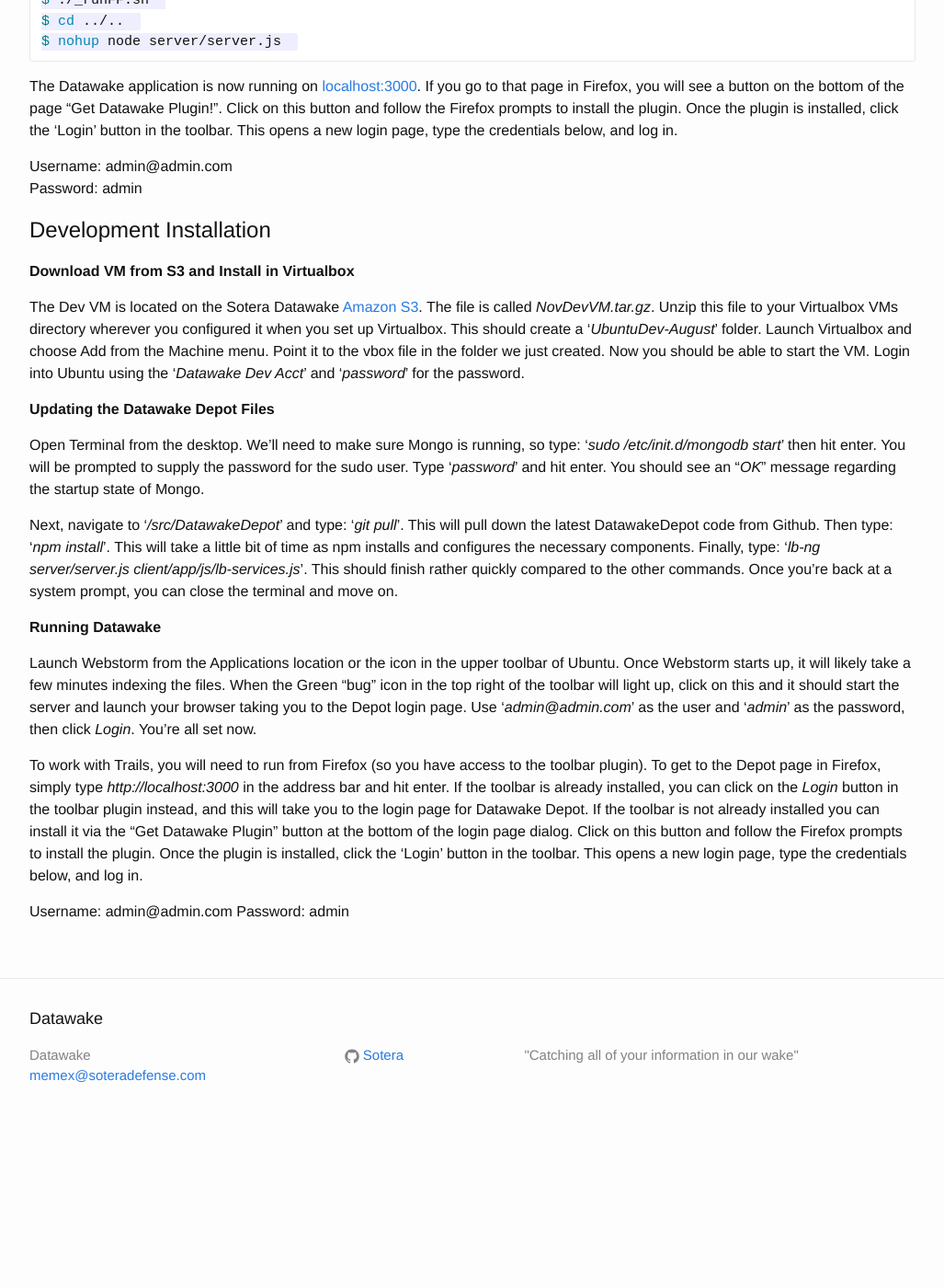
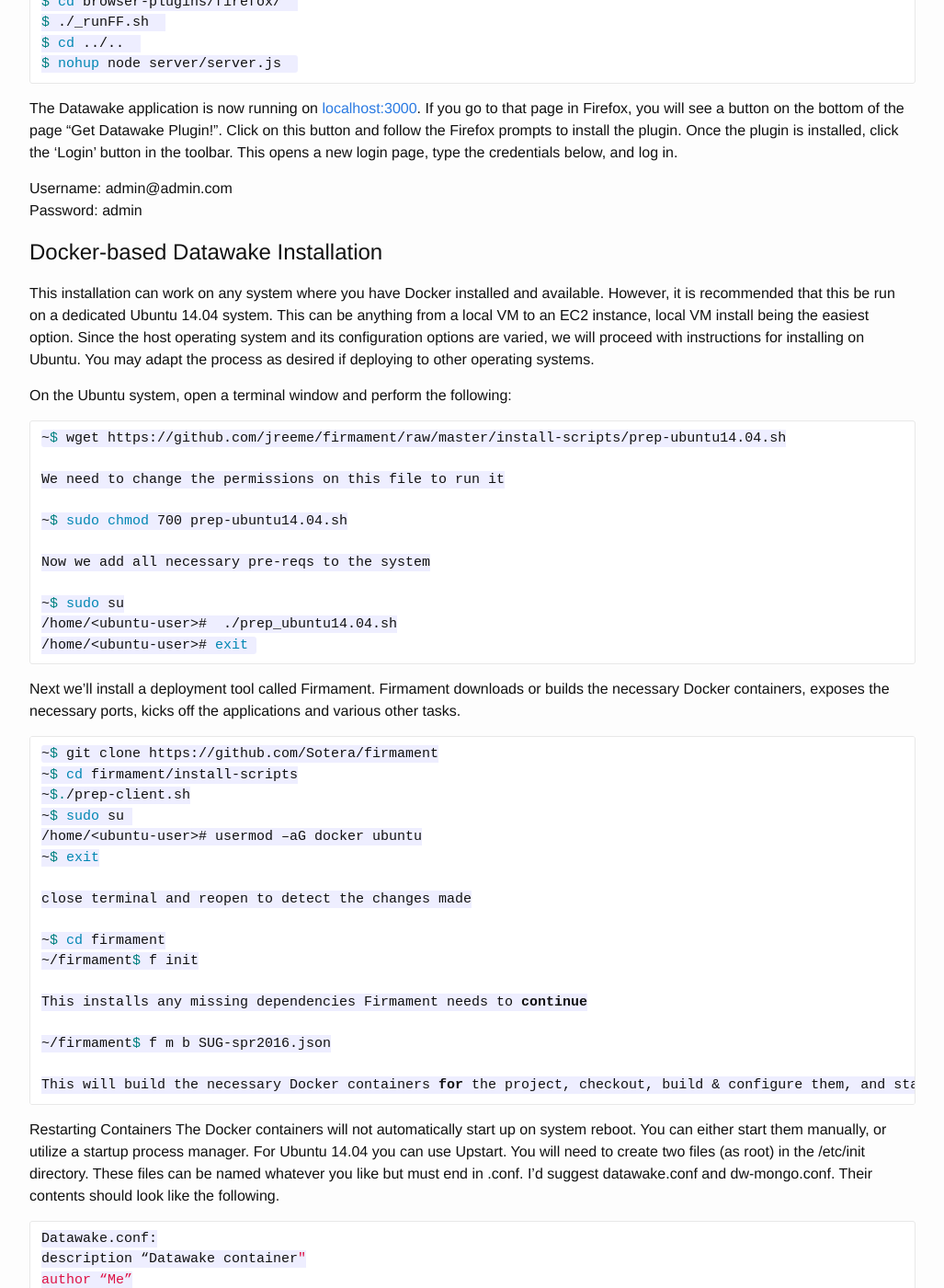
Before and after one commit to Sotera/Datawake, a Jekyll site: the page built from quickstart.md, in a window 1280 px wide and 1400 px high, scrolled down 870 px. Shown: the whole window at 92% size, without its empty margins (126-1153 px from the left). Built offline with Jekyll 4.4.1, drawn with Linux system fonts in a browser that asks for light colours; Markdown is read by kramdown in place of the engine named in the settings; before the commit the page ends 2111 px from its top, so only the background shows below that; some of the changed text lies outside the part shown.

Commit message:
Added docker-based section

````diff
--- a/quickstart.md
+++ b/quickstart.md
@@ -7,6 +7,7 @@
 # Table of Contents
 - [Introduction](#introduction)
 - [Local Installation](#installation)
+- [Docker-based Installation](#docker)
 - [Development Installation](#devinstallation)
 
 # Introduction <a id="introduction"></a>
@@ -42,6 +43,75 @@
 Username: admin@admin.com
 Password: admin
 
+# Docker-based Datawake Installation <a id="docker"></a>
+This installation can work on any system where you have Docker installed and available.  However, it is recommended that this be run on a dedicated Ubuntu 14.04 system.  This can be anything from a local VM to an EC2 instance, local VM install being the easiest option.  Since the host operating system and its configuration options are varied, we will proceed with instructions for installing on Ubuntu.  You may adapt the process as desired if deploying to other operating systems.
+
+On the Ubuntu system, open a terminal window and perform the following:
+```bash
+~$ wget https://github.com/jreeme/firmament/raw/master/install-scripts/prep-ubuntu14.04.sh
+
+We need to change the permissions on this file to run it
+
+~$ sudo chmod 700 prep-ubuntu14.04.sh
+
+Now we add all necessary pre-reqs to the system
+
+~$ sudo su
+/home/<ubuntu-user>#  ./prep_ubuntu14.04.sh
+/home/<ubuntu-user># exit
+```
+
+Next we’ll install a deployment tool called Firmament.  Firmament downloads or builds the necessary Docker containers, exposes the necessary ports, kicks off the applications and various other tasks.
+```bash
+~$ git clone https://github.com/Sotera/firmament
+~$ cd firmament/install-scripts
+~$./prep-client.sh
+~$ sudo su
+/home/<ubuntu-user># usermod –aG docker ubuntu
+~$ exit
+
+close terminal and reopen to detect the changes made
+
+~$ cd firmament
+~/firmament$ f init
+
+This installs any missing dependencies Firmament needs to continue
+
+~/firmament$ f m b SUG-spr2016.json
+
+This will build the necessary Docker containers for the project, checkout, build & configure them, and start them up.  If for some reason the build process reports something went wrong…simply rerun the last step.  When complete, running ‘docker ps –a’ should show two containers running.
+```
+
+Restarting Containers
+The Docker containers will not automatically start up on system reboot.  You can either start them manually, or utilize a startup process manager.  For Ubuntu 14.04 you can use Upstart.  You will need to create two files (as root) in the /etc/init directory.  These files can be named whatever you like but must end in .conf.  I’d suggest datawake.conf and dw-mongo.conf.  Their contents should look like the following.
+```bash
+Datawake.conf:
+description “Datawake container"
+author “Me”
+start on filesystem and started docker
+stop on runlevel [!2345]
+respawn
+script
+  /usr/bin/docker start -a datawake-depot
+end script
+
+dw-mongo.conf:
+description “DW Mongo container"
+author “Me”
+start on filesystem and started docker
+stop on runlevel [!2345]
+respawn
+script
+  /usr/bin/docker start -a datawake-depot/mongo
+end script
+```
+
+The Datawake server is now running on localhost:3001. If you go to that page in Firefox, you will see a button on the bottom of the page “Get Datawake Plugin!”. Click on this button and follow the Firefox prompts to install the plugin.  Once the plugin is installed, click the ‘Login’ button in the toolbar.  This opens a new login page, type the credentials below, and log in.
+
+Username: admin@admin.com
+Password: admin
+
+
 # Development Installation <a id="devinstallation"></a>
 <span>__Download VM from S3 and Install in Virtualbox__</span>
 
````
